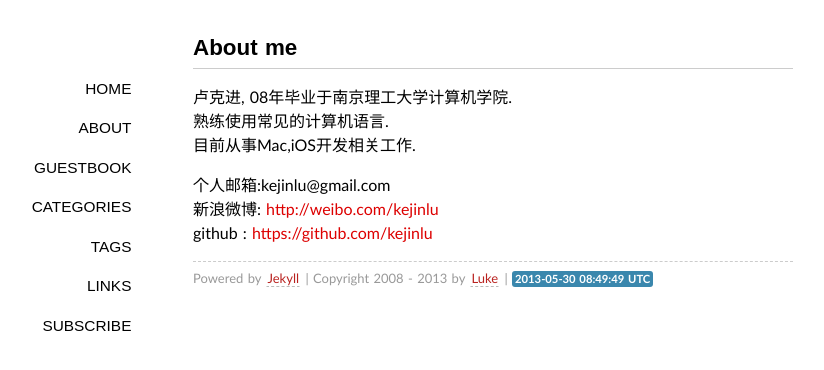
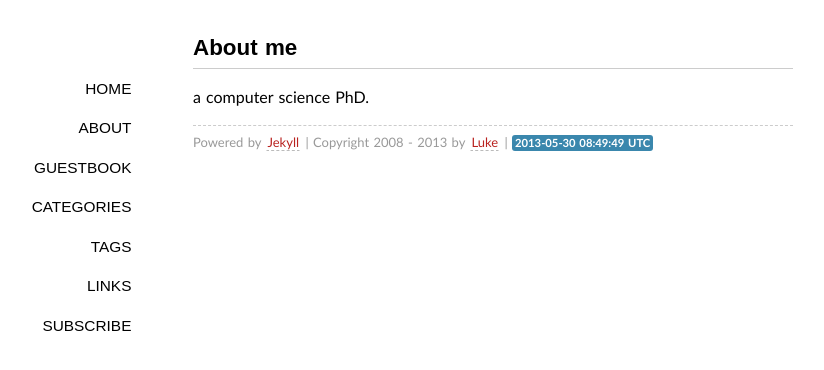
Before and after one commit to mces89/mces89.github.com, a Jekyll site: the page built from about/index.md, in a window 1280 px wide. Shown: the top 370 px of the page, without its empty margins (147-971 px from the left). Built offline with Jekyll 4.4.1, drawn with Linux system fonts in a browser that asks for light colours; some web fonts are replaced; Markdown is read by kramdown in place of the engine named in the settings; comment, search, counter and statistics services are not loaded.

Commit message:
self introduction

```diff
--- a/about/index.md
+++ b/about/index.md
@@ -4,10 +4,4 @@ layout: page
 comments: yes
 ---
 
-卢克进, 08年毕业于南京理工大学计算机学院.
-熟练使用常见的计算机语言.
-目前从事Mac,iOS开发相关工作.
-
-个人邮箱:kejinlu@gmail.com
-新浪微博: [http://weibo.com/kejinlu](http://weibo.com/kejinlu)
-github : [https://github.com/kejinlu](https://github.com/kejinlu)
+a computer science PhD.
```
